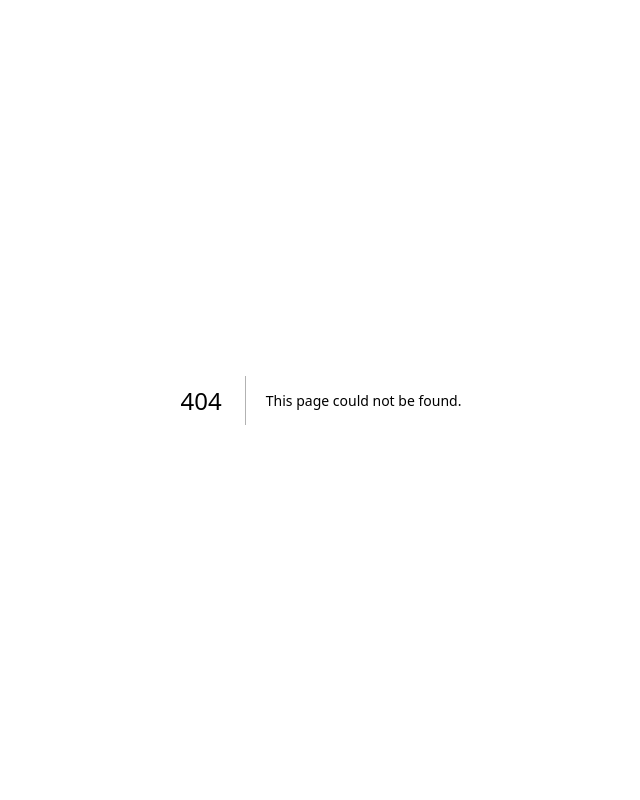
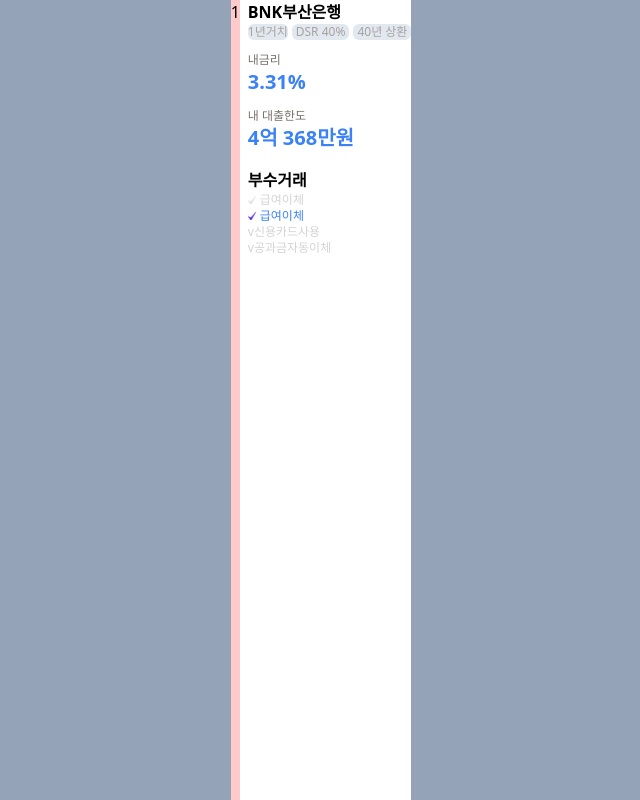
Before and after one commit to Yoonho5034/want-mortgage, a Next.js app: page /rep in a window 1280 px wide. Before the commit this address had no page. Shown: the whole page, without its empty margins (319-959 px from the left). Built offline with nearby package versions, Linux system fonts and the light colour scheme.

Commit message:
add : 제안서

```diff
--- /dev/null
+++ b/app/rep/page.js
@@ -0,0 +1,59 @@
+"use client";
+
+const page = () => {
+  const BankArray = [{ bankName: "국민은행" }];
+  return (
+    <div className="w-screen h-screen bg-slate-400 flex justify-center font-sans">
+      <div className="bg-white flex gap-x-2">
+        <div className="bg-red-200">1</div>
+        <div>
+          <div>
+            <div className="font-bold">BNK부산은행</div>
+            <div className="flex text-xs gap-1 1 text-stone-400">
+              <div className="rounded-md bg-slate-200 px-">1년거치</div>
+              <div className="rounded-md bg-slate-200 px-1">DSR 40%</div>
+              <div className="rounded-md bg-slate-200 px-1">40년 상환</div>
+            </div>
+            <div className="mt-3">
+              <p className="text-xs text-stone-500">내금리</p>
+              <p className="font-bold text-xl text-blue-500">3.31%</p>
+            </div>
+            <div className="mt-3">
+              <p className="text-xs text-stone-500">내 대출한도</p>
+              <p className="font-bold text-xl text-blue-500">4억 368만원</p>
+            </div>
+            <div className="mt-4">
+              <div className="font-semibold">부수거래</div>
+              <div>
+                <ul className="text-xs text-stone-300">
+                  <li className="flex items-center">
+                    <span className="mr-1">
+                      <img src="./unCheck.png" className="w-2" />
+                    </span>
+                    <span>급여이체</span>
+                  </li>
+                  <li className="flex items-center">
+                    <span className="mr-1">
+                      <img src="./check.png" className="w-2" />
+                    </span>
+                    <span className="text-blue-500">급여이체</span>
+                  </li>
+                  <li>
+                    <span>v</span>
+                    <span>신용카드사용</span>
+                  </li>
+                  <li>
+                    <span>v</span>
+                    <span>공과금자동이체</span>
+                  </li>
+                </ul>
+              </div>
+            </div>
+          </div>
+        </div>
+      </div>
+    </div>
+  );
+};
+
+export default page;
```
Also changed, not shown: public/check.png (added), public/unCheck.png (added).
